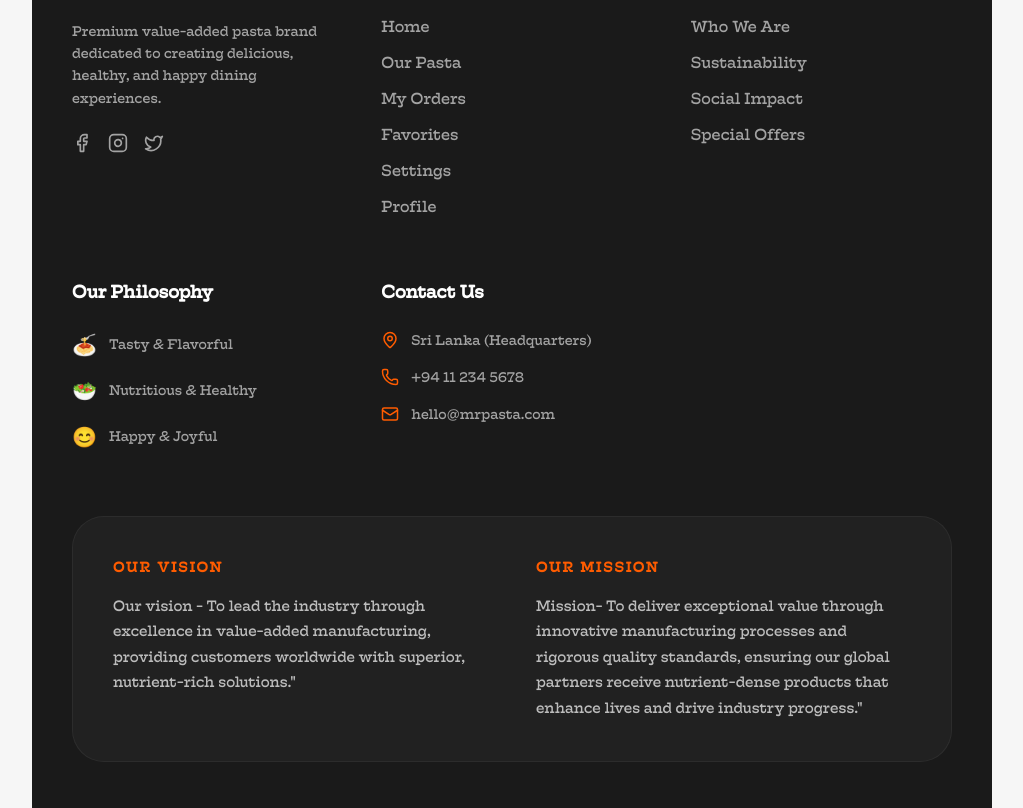
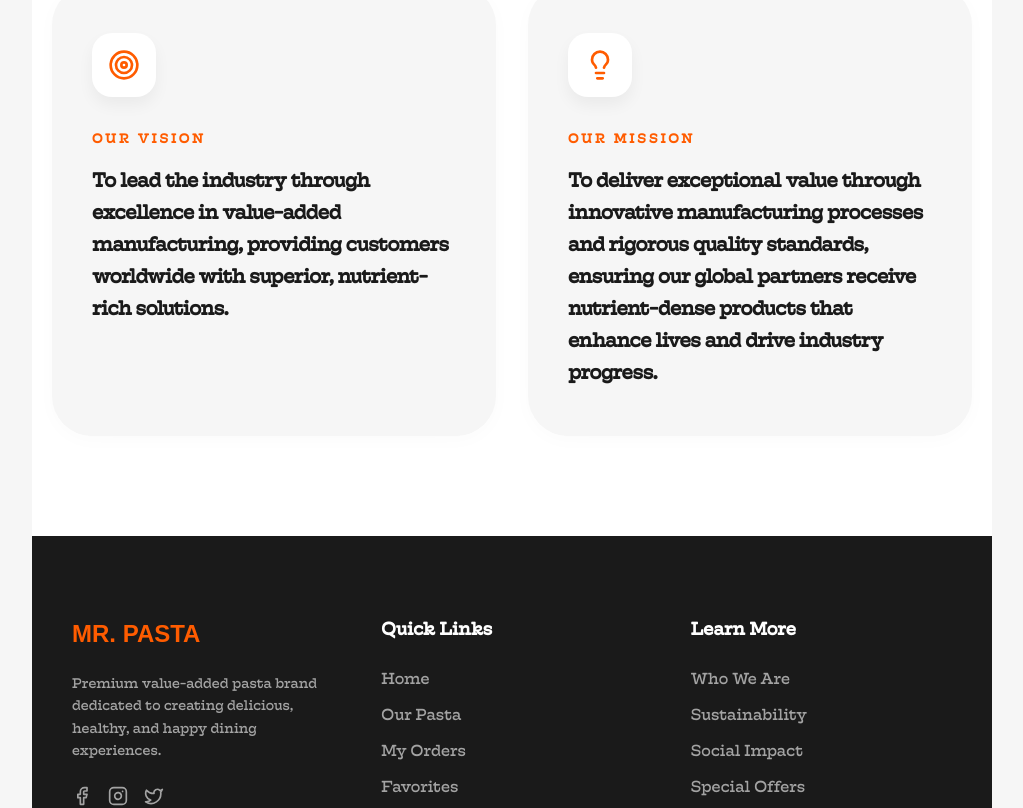
Before and after one commit to Pasidu22/Mr.Pasta, a React (Vite) app: page / in a window 1280 px wide. Shown: the part 3240-4048 px from the top of the page, without its empty margins (248-1271 px from the left). Built offline with nearby package versions, Linux system fonts and the light colour scheme; no server answers; a web font is replaced by a local one.

Commit message:
change vision mission location

```diff
--- a/src/components/Footer.jsx
+++ b/src/components/Footer.jsx
@@ -122,31 +122,6 @@ const Footer = () => {
                 </div>
             </div>
 
-            {/* Vision & Mission Section */}
-            <div style={{
-                maxWidth: '1200px',
-                margin: '0 auto 64px',
-                padding: '40px',
-                background: 'rgba(255, 255, 255, 0.03)',
-                borderRadius: '32px',
-                display: 'grid',
-                gridTemplateColumns: 'repeat(auto-fit, minmax(300px, 1fr))',
-                gap: '48px',
-                border: '1px solid rgba(255, 255, 255, 0.05)'
-            }}>
-                <div>
-                    <h4 style={{ fontSize: '14px', color: 'var(--color-terracotta)', fontWeight: '800', marginBottom: '16px', textTransform: 'uppercase', letterSpacing: '2px' }}>Our Vision</h4>
-                    <p style={{ fontSize: '15px', lineHeight: '1.7', color: 'rgba(255, 255, 255, 0.7)', fontWeight: '500', margin: 0 }}>
-                        Our vision - To lead the industry through excellence in value-added manufacturing, providing customers worldwide with superior, nutrient-rich solutions."
-                    </p>
-                </div>
-                <div>
-                    <h4 style={{ fontSize: '14px', color: 'var(--color-terracotta)', fontWeight: '800', marginBottom: '16px', textTransform: 'uppercase', letterSpacing: '2px' }}>Our Mission</h4>
-                    <p style={{ fontSize: '15px', lineHeight: '1.7', color: 'rgba(255, 255, 255, 0.7)', fontWeight: '500', margin: 0 }}>
-                        Mission- To deliver exceptional value through innovative manufacturing processes and rigorous quality standards, ensuring our global partners receive nutrient-dense products that enhance lives and drive industry progress."
-                    </p>
-                </div>
-            </div>
 
             {/* Bottom Bar */}
             <div style={{
--- /dev/null
+++ b/src/components/VisionMission.jsx
@@ -0,0 +1,114 @@
+import React from 'react';
+import { Target, Lightbulb } from 'lucide-react';
+
+const VisionMission = () => {
+    return (
+        <section style={{
+            padding: '100px 20px',
+            background: 'var(--color-white)',
+            borderTop: '1px solid var(--color-gray-border)'
+        }}>
+            <div style={{
+                maxWidth: '1200px',
+                margin: '0 auto',
+                display: 'grid',
+                gridTemplateColumns: 'repeat(auto-fit, minmax(320px, 1fr))',
+                gap: '32px'
+            }}>
+                {/* Vision Box */}
+                <div style={{
+                    padding: '48px 40px',
+                    background: 'var(--color-gray-soft)',
+                    borderRadius: '40px',
+                    position: 'relative',
+                    overflow: 'hidden',
+                    transition: 'transform 0.3s ease',
+                    boxShadow: '0 4px 20px rgba(0,0,0,0.02)',
+                    display: 'flex',
+                    flexDirection: 'column',
+                    alignItems: 'flex-start'
+                }} className="hover-scale">
+                    <div style={{
+                        width: '64px',
+                        height: '64px',
+                        background: 'white',
+                        borderRadius: '20px',
+                        display: 'flex',
+                        alignItems: 'center',
+                        justifyContent: 'center',
+                        marginBottom: '32px',
+                        boxShadow: '0 8px 16px rgba(0,0,0,0.05)'
+                    }}>
+                        <Target size={32} color="var(--color-terracotta)" />
+                    </div>
+                    <span style={{
+                        fontSize: '13px',
+                        color: 'var(--color-terracotta)',
+                        fontWeight: '800',
+                        marginBottom: '16px',
+                        textTransform: 'uppercase',
+                        letterSpacing: '3px'
+                    }}>Our Vision</span>
+                    <p style={{
+                        fontSize: '20px',
+                        lineHeight: '1.6',
+                        color: 'var(--color-deep-black)',
+                        fontWeight: '700',
+                        margin: 0,
+                        letterSpacing: '-0.5px'
+                    }}>
+                        To lead the industry through excellence in value-added manufacturing, providing customers worldwide with superior, nutrient-rich solutions.
+                    </p>
+                </div>
+
+                {/* Mission Box */}
+                <div style={{
+                    padding: '48px 40px',
+                    background: 'var(--color-gray-soft)',
+                    borderRadius: '40px',
+                    position: 'relative',
+                    overflow: 'hidden',
+                    transition: 'transform 0.3s ease',
+                    boxShadow: '0 4px 20px rgba(0,0,0,0.02)',
+                    display: 'flex',
+                    flexDirection: 'column',
+                    alignItems: 'flex-start'
+                }} className="hover-scale">
+                    <div style={{
+                        width: '64px',
+                        height: '64px',
+                        background: 'white',
+                        borderRadius: '20px',
+                        display: 'flex',
+                        alignItems: 'center',
+                        justifyContent: 'center',
+                        marginBottom: '32px',
+                        boxShadow: '0 8px 16px rgba(0,0,0,0.05)'
+                    }}>
+                        <Lightbulb size={32} color="var(--color-terracotta)" />
+                    </div>
+                    <span style={{
+                        fontSize: '13px',
+                        color: 'var(--color-terracotta)',
+                        fontWeight: '800',
+                        marginBottom: '16px',
+                        textTransform: 'uppercase',
+                        letterSpacing: '3px'
+                    }}>Our Mission</span>
+                    <p style={{
+                        fontSize: '20px',
+                        lineHeight: '1.6',
+                        color: 'var(--color-deep-black)',
+                        fontWeight: '700',
+                        margin: 0,
+                        letterSpacing: '-0.5px'
+                    }}>
+                        To deliver exceptional value through innovative manufacturing processes and rigorous quality standards, ensuring our global partners receive nutrient-dense products that enhance lives and drive industry progress.
+                    </p>
+                </div>
+            </div>
+        </section>
+    );
+};
+
+export default VisionMission;
--- a/src/pages/Home.jsx
+++ b/src/pages/Home.jsx
@@ -6,6 +6,8 @@ import OurPhilosophy from '../components/OurPhilosophy';
 import SustainabilityQuality from '../components/SustainabilityQuality';
 import SocialImpact from '../components/SocialImpact';
 import WhoWeAre from '../components/WhoWeAre';
+import VisionMission from '../components/VisionMission';
+
 const Home = () => {
     return (
         <div style={{ animation: 'fadeIn 0.5s ease-out', width: '100%' }}>
@@ -30,6 +32,10 @@ const Home = () => {
             <div id="who-we-are">
                 <WhoWeAre />
             </div>
+
+            <div id="vision-mission">
+                <VisionMission />
+            </div>
         </div>
     );
 };
```
